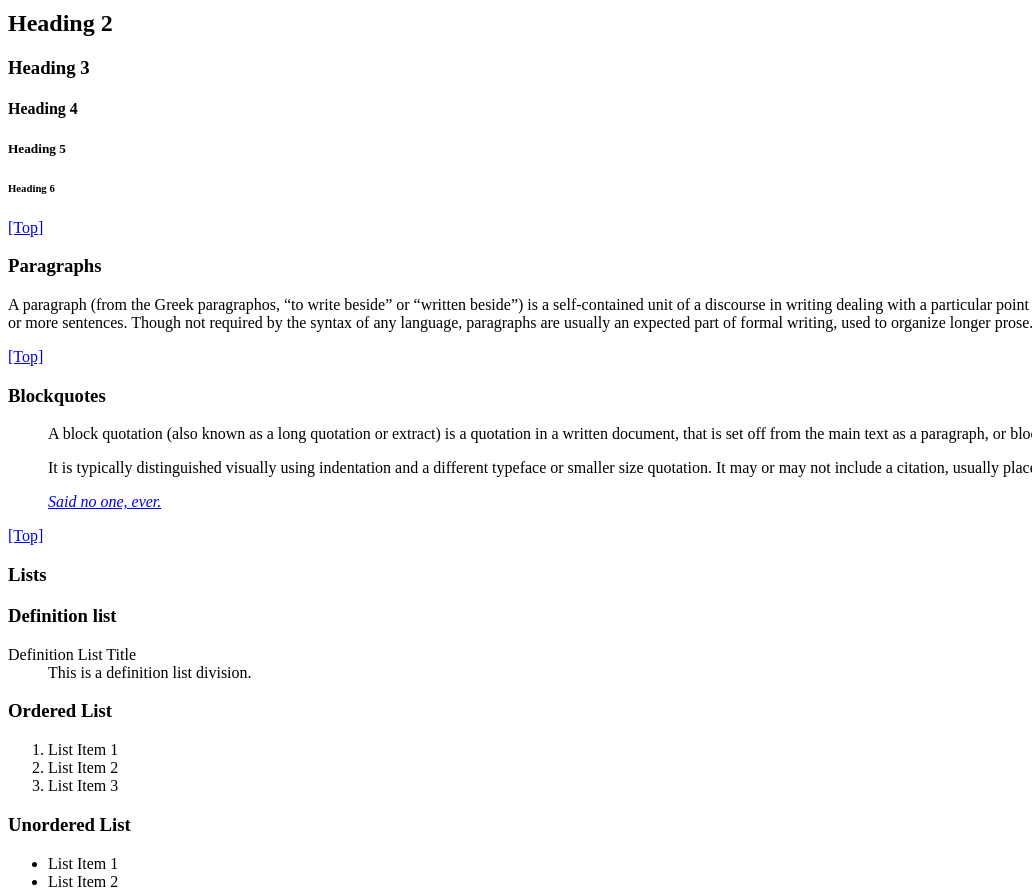
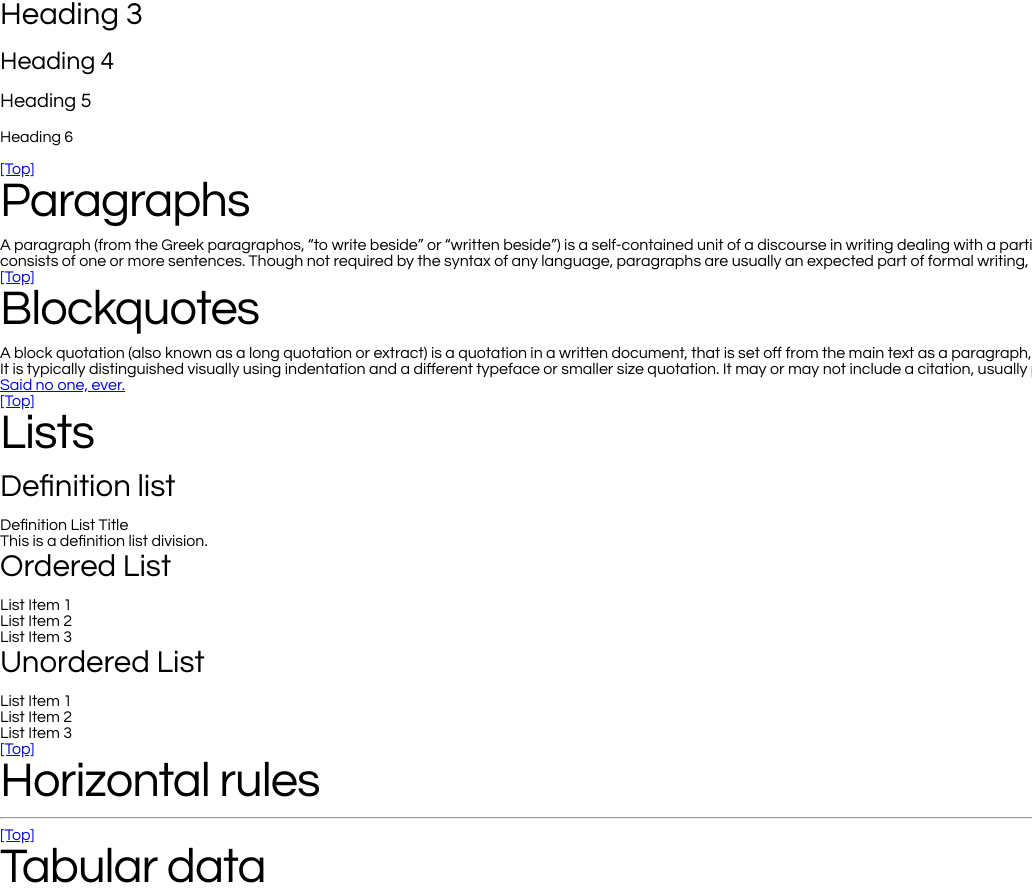
Before and after one commit to arunselvakumar/kaala, a website: page index.html in a window 1280 px wide. Shown: the part 739-1632 px from the top of the page, without its empty margins (0-1032 px from the left). Drawn offline with Linux system fonts and the light colour scheme.

Commit message:
Type SASS Merged to Master

```diff
--- a/gulpfile.js
+++ b/gulpfile.js
@@ -3,9 +3,9 @@ var sass = require('gulp-sass');
 var browserSync = require('browser-sync').create();
 
 gulp.task('sass', function() {
-    return gulp.src('src/scss/*.scss')
+    return gulp.src('src/scss/style.scss')
                .pipe(sass())
-               .pipe(gulp.dest('dist'))
+               .pipe(gulp.dest('builds'))
                .pipe(browserSync.reload({ stream: true }))
 });
 
--- a/index.html
+++ b/index.html
@@ -4,7 +4,7 @@
     <meta charset="utf-8">
     <meta name="viewport" content="width=device-width, initial-scale=1.0">
     <title>HTML5 Test Page</title>
-    <link rel="stylesheet" href="dist/test.css">
+    <link rel="stylesheet" href="builds/style.css">
   </head>
   <body>
     <div id="top" class="page" role="document">
--- /dev/null
+++ b/src/scss/_default.scss
@@ -0,0 +1,42 @@
+html, body, div, span, applet, object, iframe,
+h1, h2, h3, h4, h5, h6, p, blockquote, pre,
+a, abbr, acronym, address, big, cite, code,
+del, dfn, em, img, ins, kbd, q, s, samp,
+small, strike, strong, sub, sup, tt, var,
+b, u, i, center,
+dl, dt, dd, ol, ul, li,
+fieldset, form, label, legend,
+table, caption, tbody, tfoot, thead, tr, th, td,
+article, aside, canvas, details, embed,
+figure, figcaption, footer, header, hgroup,
+menu, nav, output, ruby, section, summary,
+time, mark, audio, video {
+	margin: 0;
+	padding: 0;
+	border: 0;
+	font-size: 100%;
+	font: inherit;
+	vertical-align: baseline;
+}
+article, aside, details, figcaption, figure,
+footer, header, hgroup, menu, nav, section {
+	display: block;
+}
+body {
+	line-height: 1;
+}
+ol, ul {
+	list-style: none;
+}
+blockquote, q {
+	quotes: none;
+}
+blockquote:before, blockquote:after,
+q:before, q:after {
+	content: '';
+	content: none;
+}
+table {
+	border-collapse: collapse;
+	border-spacing: 0;
+}
--- /dev/null
+++ b/src/scss/_type.scss
@@ -0,0 +1,40 @@
+//
+// Headings
+//
+h1, h2, h3, h4, h5, h6,
+.h1, .h2, .h3, .h4, .h5, .h6 {
+  margin-bottom: $headings-margin-bottom;
+  font-weight: $headings-font-weight;
+}
+
+h1, .h1 {
+  font-size: $h1-font-size;
+  letter-spacing: $headings-letter-spacing;
+  line-height: $h1-line-height;
+}
+
+h2, .h2 {
+  font-size: $h2-font-size;
+  letter-spacing: $headings-letter-spacing;
+  line-height: $h2-line-height;
+}
+
+h3, .h3 {
+  font-size: $h3-font-size;
+  line-height: $h3-line-height;
+}
+
+h4, .h4 {
+  font-size: $h4-font-size;
+  line-height: $h4-line-height;
+}
+
+h5, .h5 {
+  font-size: $h5-font-size;
+  line-height: $h5-line-height;
+}
+
+h6, .h6 {
+  font-size: $h6-font-size;
+  line-height: $h6-line-height;
+}
--- /dev/null
+++ b/src/scss/_variables.scss
@@ -0,0 +1,27 @@
+//
+// Headings
+//
+$h1-font-size: 3.052rem;
+$h2-font-size: 2.441rem;
+$h3-font-size: 1.953rem;
+$h4-font-size: 1.563rem;
+$h5-font-size: 1.25rem;
+$h6-font-size: 1rem;
+
+$h1-line-height: 3rem;
+$h2-line-height: 2.25rem;
+$h3-line-height: 2.25rem;
+$h4-line-height: 2rem;
+$h5-line-height: 1.5rem;
+$h6-line-height: 1.5rem;
+
+$headings-font-weight:   400;
+$headings-line-height: 1.1;
+$headings-letter-spacing: -.0625rem; // ~1px
+$headings-groups-margin-top: 2.25rem; // ~36px
+
+$headings-margin-bottom: .75rem;
+$headings-font-weight:   400;
+$headings-line-height: 1.1;
+$headings-letter-spacing: -.0625rem; // ~1px
+$headings-groups-margin-top: 2.25rem; // ~36px
--- /dev/null
+++ b/src/scss/alert.scss
@@ -0,0 +1,51 @@
+//
+// Alerts adjustments
+//
+
+// Base styles.
+.alert {
+  padding: $alert-padding-y $alert-padding-x;
+  margin-bottom: $alert-margin-bottom;
+  border: none;
+  @include border-radius(0);
+}
+
+// Provide class for links that match alerts
+.alert-link {
+  font-weight: $alert-link-font-weight;
+}
+
+// Dismissible alerts
+.alert-dismissible {
+  .close {
+    top: -$alert-padding-y;
+    right: -$alert-padding-x;
+    padding: $alert-padding-y $alert-padding-x;
+    @include transition($transition-base);
+
+    &:hover {
+      cursor: pointer;
+    }
+  }
+}
+
+// Override alert theme colors without mixin.
+@each $color, $value in $theme-colors {
+  .alert-#{$color} {
+    color: lighten($value, 48%);
+    background-color: $value;
+
+    .alert-link {
+      color: lighten($value, 48%);
+    }
+
+    // Exception for alerts with a light background.
+    @if $color == "light" {
+      @include color-yiq($value);
+
+      .alert-link {
+        @include color-yiq($value);
+      }
+    }
+  }
+}
--- /dev/null
+++ b/src/scss/style.scss
@@ -0,0 +1,8 @@
+@import "default";
+@import "variables";
+@import "type";
+@import url('https://fonts.googleapis.com/css?family=Questrial');
+
+body {
+  font-family: "Questrial", sans-serif;
+}
```
Also changed, not shown: builds/style.css (added), dist/test.css (deleted), src/scss/test.scss (deleted).
